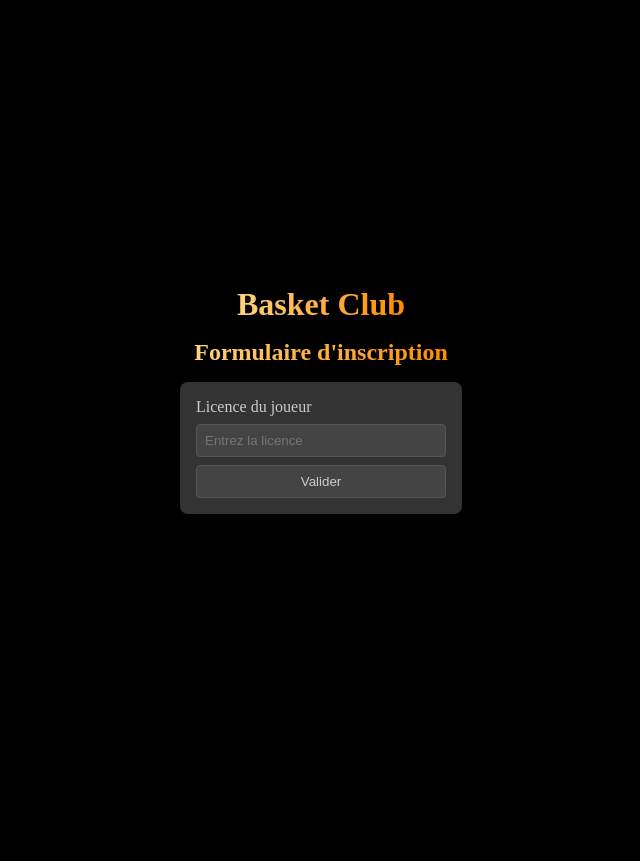
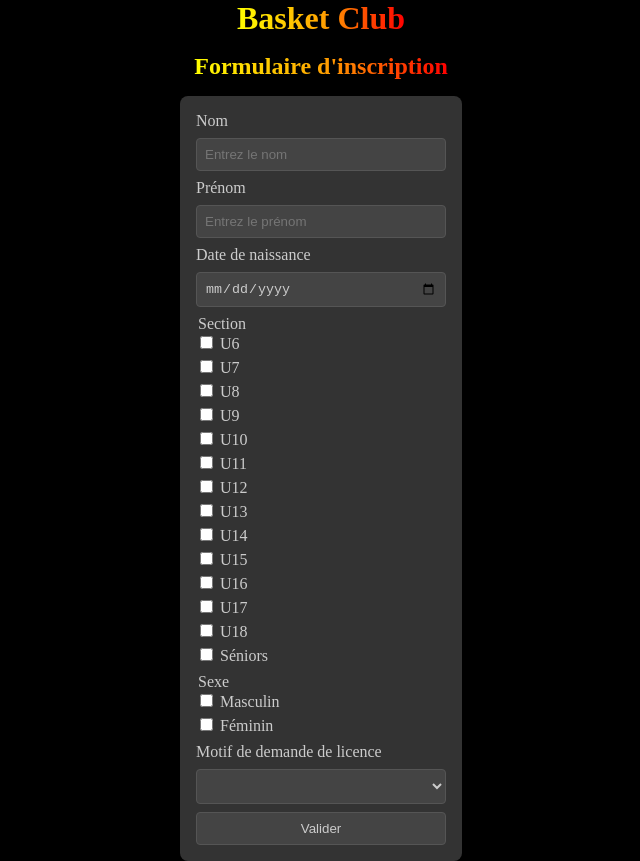
Before and after one commit to SaintPierreBasketBAll/codexSupabase, a SvelteKit app: page / in a window 1280 px wide. Shown: the whole page, without its empty margins (319-959 px from the left). Before the commit the page ends 800 px from the top, so only its background shows below. Built offline with nearby package versions, Linux system fonts and the light colour scheme.

Commit message:
Update registration form

```diff
--- a/src/routes/+page.svelte
+++ b/src/routes/+page.svelte
@@ -1,7 +1,30 @@
-<script>
-  let licence = '';
+<script lang="ts">
+  let nom: string = '';
+  let prenom: string = '';
+  let dateNaissance: string = '';
+  let sections: string[] = [];
+  let sexe: string[] = [];
+  let motif: string = '';
+
+  const sectionsList = [
+    'U6',
+    'U7',
+    'U8',
+    'U9',
+    'U10',
+    'U11',
+    'U12',
+    'U13',
+    'U14',
+    'U15',
+    'U16',
+    'U17',
+    'U18',
+    'Séniors'
+  ];
+
   const handleSubmit = () => {
-    alert(`Licence saisie : ${licence}`);
+    alert(`Nom: ${nom}\nPrénom: ${prenom}\nDate de naissance: ${dateNaissance}\nSections: ${sections.join(', ')}\nSexe: ${sexe.join(', ')}\nMotif: ${motif}`);
   };
 </script>
 
@@ -9,8 +32,41 @@
   <h1>Basket Club</h1>
   <h2>Formulaire d'inscription</h2>
   <form on:submit|preventDefault={handleSubmit}>
-    <label for="licence">Licence du joueur</label>
-    <input id="licence" bind:value={licence} placeholder="Entrez la licence" />
+    <label for="nom">Nom</label>
+    <input id="nom" bind:value={nom} placeholder="Entrez le nom" />
+
+    <label for="prenom">Prénom</label>
+    <input id="prenom" bind:value={prenom} placeholder="Entrez le prénom" />
+
+    <label for="dateNaissance">Date de naissance</label>
+    <input type="date" id="dateNaissance" bind:value={dateNaissance} />
+
+    <fieldset>
+      <legend>Section</legend>
+      {#each sectionsList as sec}
+        <label>
+          <input type="checkbox" value={sec} bind:group={sections} /> {sec}
+        </label>
+      {/each}
+    </fieldset>
+
+    <fieldset>
+      <legend>Sexe</legend>
+      <label>
+        <input type="checkbox" value="Masculin" bind:group={sexe} /> Masculin
+      </label>
+      <label>
+        <input type="checkbox" value="Féminin" bind:group={sexe} /> Féminin
+      </label>
+    </fieldset>
+
+    <label for="motif">Motif de demande de licence</label>
+    <select id="motif" bind:value={motif}>
+      <option value="Renouvellement">Renouvellement</option>
+      <option value="Nouvelle inscription">Nouvelle inscription</option>
+      <option value="Mutation">Mutation</option>
+    </select>
+
     <button type="submit">Valider</button>
   </form>
 </main>
@@ -31,11 +87,10 @@
     gap: 1rem;
   }
 
-  h1, h2 {
-
-    background: linear-gradient(to right, #ffd27f, #ff8c00);
+  h1,
+  h2 {
+    background: linear-gradient(to right, #ffff00, #ffa500, #ff0000);
     background-clip: text;
-main
     -webkit-background-clip: text;
     -webkit-text-fill-color: transparent;
     margin: 0;
@@ -63,6 +118,23 @@ main
     border-radius: 0.25rem;
   }
 
+  select {
+    background: #444;
+    color: #ccc;
+    border: 1px solid #555;
+    padding: 0.5rem;
+    border-radius: 0.25rem;
+  }
+
+  fieldset {
+    border: none;
+    margin: 0;
+    padding: 0;
+    display: flex;
+    flex-direction: column;
+    gap: 0.25rem;
+  }
+
   button {
     background: #444;
     color: #ccc;
```
